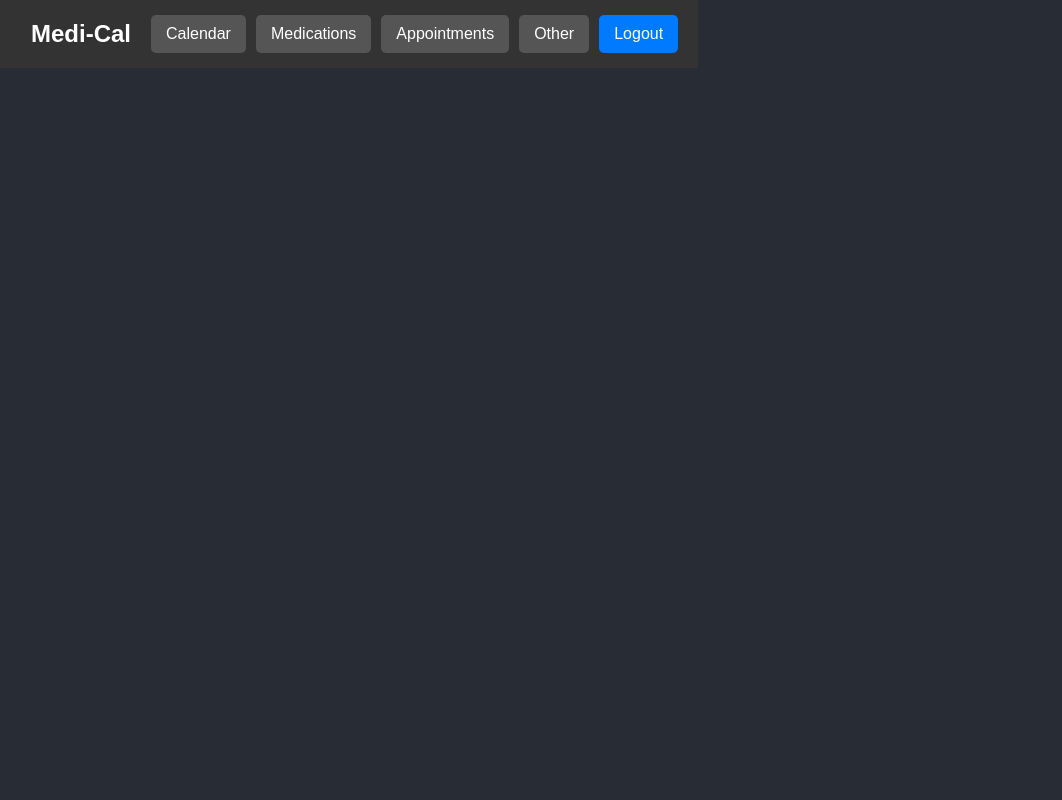
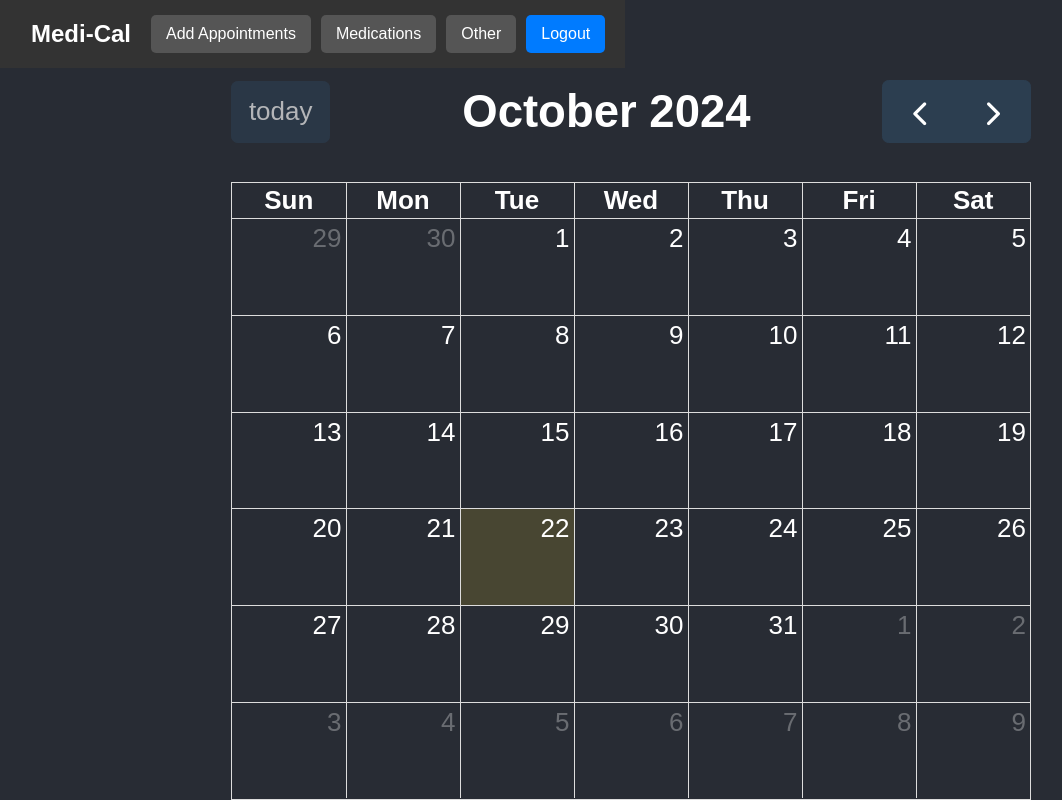
Before and after one commit to Ubry004/CEN3031-Project, a React (Create React App) app: page /home in a window 1280 px wide. Shown: the whole page, without its empty margins (9-1071 px from the left). Built offline with nearby package versions, Linux system fonts and the light colour scheme.

Commit message:
installed fullcalendar and created some functions

```diff
--- a/package.json
+++ b/package.json
@@ -4,6 +4,10 @@
   "private": true,
   "proxy": "http://localhost:5000",
   "dependencies": {
+    "@fullcalendar/core": "^6.1.15",
+    "@fullcalendar/daygrid": "^6.1.15",
+    "@fullcalendar/interaction": "^6.1.15",
+    "@fullcalendar/react": "^6.1.15",
     "@testing-library/jest-dom": "^5.17.0",
     "@testing-library/react": "^13.4.0",
     "@testing-library/user-event": "^13.5.0",
--- a/src/HomePage.css
+++ b/src/HomePage.css
@@ -2,6 +2,10 @@
 
 .homepage {
   font-family: Arial, sans-serif;
+  display: flex;
+  flex-direction: column;
+  height: 100vh;
+  width: 100vh;
 }
 
 /* Top ribbon style */
@@ -72,8 +76,16 @@
   color: white;
 }
 
-/* Individual tab colors */
-#Calendar { background-color: red; }
+#Calendar {
+  width: 100%;
+  height: 100%;
+  margin-top: 80px;
+}
+
+.fc { /* FullCalendar container */
+  width: 100%;
+  height: 100%;
+}
+
 #Medications { background-color: green; }
-#Appointments { background-color: blue; }
 #Other { background-color: orange; }
--- a/src/HomePage.js
+++ b/src/HomePage.js
@@ -1,14 +1,38 @@
-import React from 'react';
+import React, { useState } from 'react';
 import PropTypes from 'prop-types';
 import { useNavigate } from 'react-router-dom';
+import FullCalendar from '@fullcalendar/react';
+import dayGridPlugin from '@fullcalendar/daygrid';
+import InteractionPlugin from '@fullcalendar/interaction';
 import './HomePage.css';
 
 const HomePage = ({ token, setToken }) => {
   HomePage.propTypes = {
-    token: PropTypes.string, // or PropTypes.string.isRequired if it's always required
+    token: PropTypes.string,
     setToken: PropTypes.func.isRequired
   };
+
   const navigate = useNavigate();
+
+  const [events, setEvents] = useState([]); // Start with an empty events array
+
+  const addEvent = () => {
+    const title = prompt("Enter event title:");
+    const start = prompt("Enter start date (YYYY-MM-DD):");
+
+    // Check if all details are provided
+    if (title && start) {
+      // Add new event to the events array
+      setEvents([...events, { title, start}]);
+    } else {
+      alert("Please fill in all event details.");
+    }
+  };
+
+  const handleEventClick = (clickInfo) => { // Basic function to make popup on event click
+    const { title, start} = clickInfo.event;
+    alert(`Title: ${title}\nStart: ${start.toISOString().slice(0, 10)}`);
+  };
 
   const handleLogout = () => {
     setToken(null); // Reset the token on logout
@@ -18,7 +42,7 @@ const HomePage = ({ token, setToken }) => {
 
   console.log('Current Token:', token); // Debugging line to check the token
 
-  const navBar = (cityName, element, color) => {  // copied from https://www.w3schools.com/howto/howto_js_tab_header.asp
+  const navBar = (cityName, element, color) => {
     let i, tabcontent, tablinks;
     tabcontent = document.getElementsByClassName("tabcontent");
     for (i = 0; i < tabcontent.length; i++) {
@@ -41,23 +65,33 @@ const HomePage = ({ token, setToken }) => {
   return (
     <div className="homepage">
       <header className="homepage-header">
-        <div className="logo"> {/* Placeholder for logo */}
+        <div className="logo">
           Medi-Cal
         </div>
         <div className="tabs">
-          <button className="tablink" onClick={(e) => navBar('Calendar', e.target, 'red')}>Calendar</button>
+          <button className="tablink" onClick={addEvent}>Add Appointments</button>
           <button className="tablink" onClick={(e) => navBar('Medications', e.target, 'green')}>Medications</button>
-          <button className="tablink" onClick={(e) => navBar('Appointments', e.target, 'blue')}>Appointments</button>
           <button className="tablink" onClick={(e) => navBar('Other', e.target, 'orange')}>Other</button>
           <button className="logout-button" onClick={handleLogout}>
-          Logout
-        </button>
+            Logout
+          </button>
         </div>
       </header>
-      <div id="Calendar" className="tabcontent">
-        <h1>Calendar</h1>
-        <p> . . . </p>
+
+      <div id="Calendar">
+        <FullCalendar
+          plugins={[dayGridPlugin,InteractionPlugin]}
+          initialView="dayGridMonth"
+          events={events}
+          eventClick={handleEventClick}
+          headerToolbar={{
+            start: "today",
+            center: "title",
+            end: "prev,next"
+          }}
+        />
       </div>
+
       <div id="Medications" className="tabcontent">
         <h1>Medications</h1>
         <p> . . . </p>
```
Also changed, not shown: 1 other file (tests, documents, lock files or other folders).
